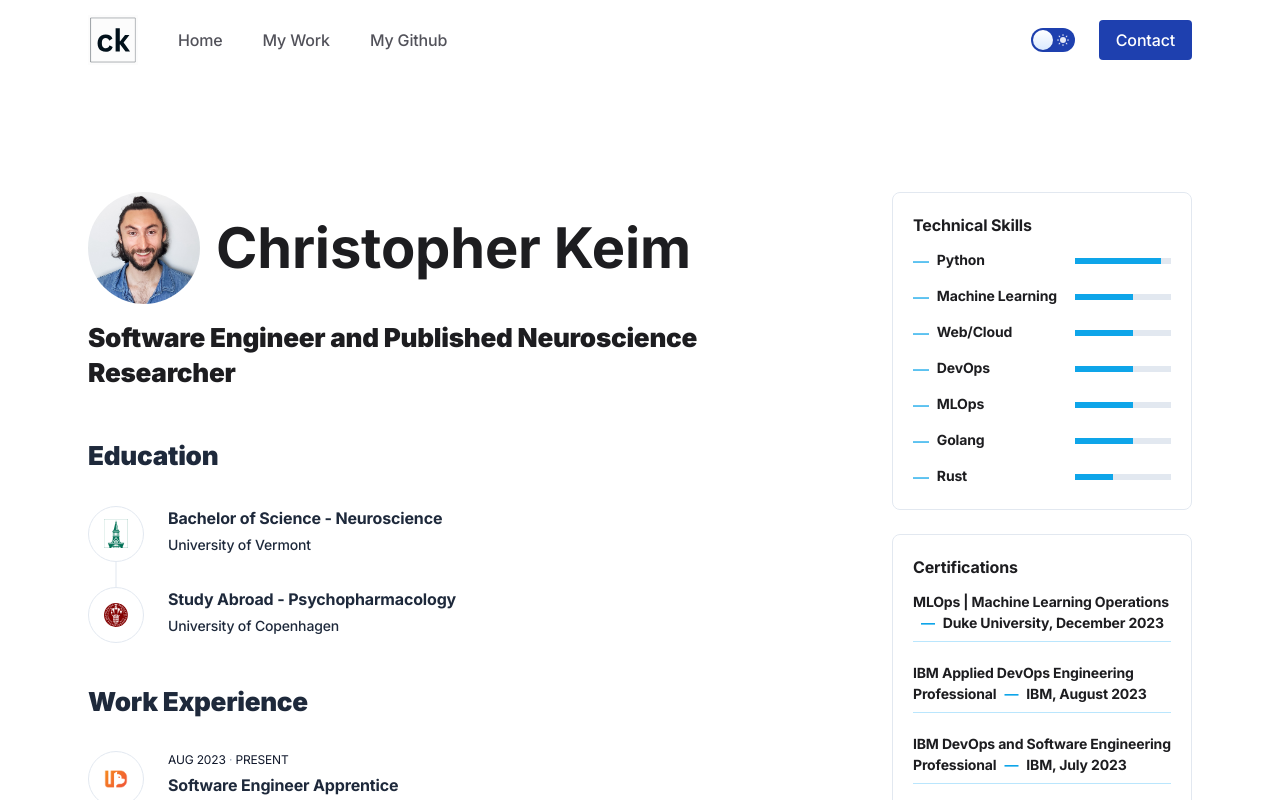
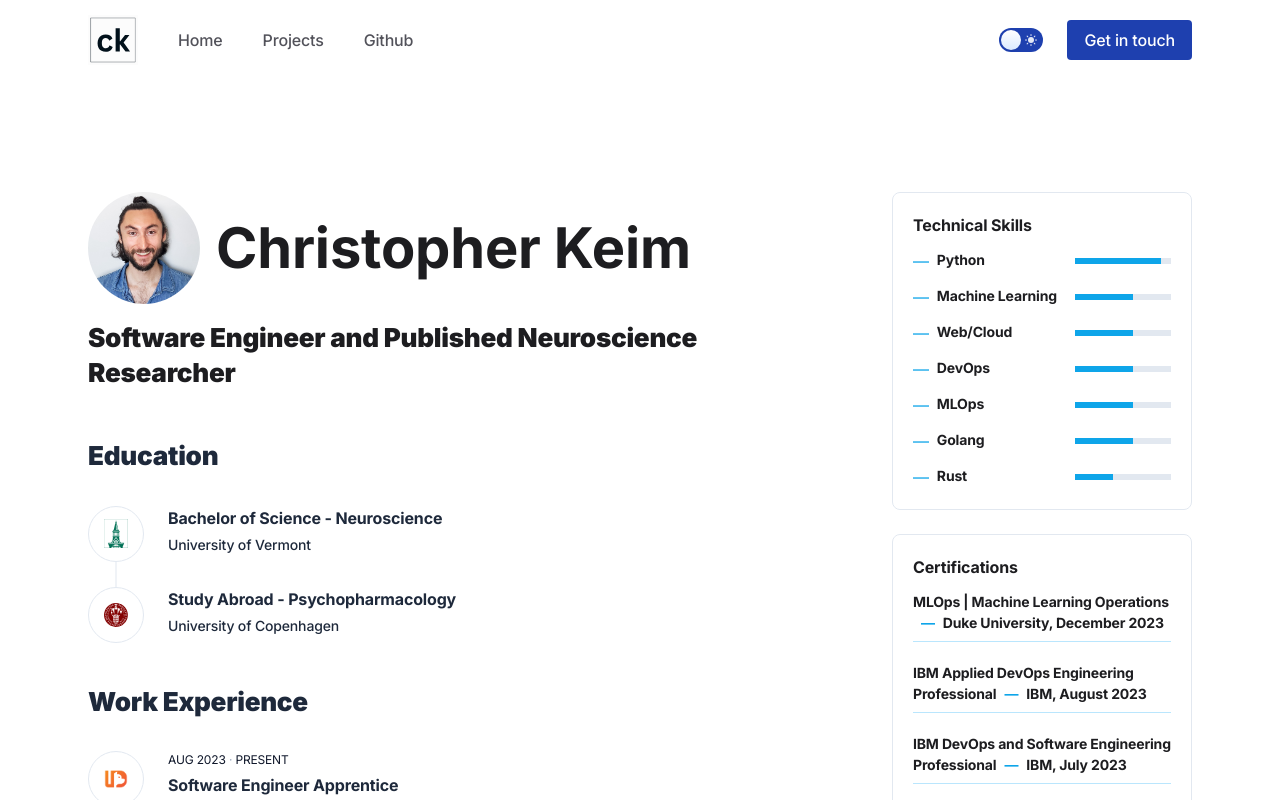
Before and after one commit to christopherkeim/christopherkeim-xyz, a Next.js app: page / in a window 1280 px wide. Shown: the top 800 px of the page. Built offline with nearby package versions, Linux system fonts and the light colour scheme.

Commit message:
Changed header link names.

```diff
--- a/components/ui/Header.tsx
+++ b/components/ui/Header.tsx
@@ -5,11 +5,11 @@ import { MobileMenu } from "@/components/ui/MobileMenu";
 
 export function Header() {
   return (
-    <header className="absolute w-full z-30">
-      <div className="max-w-6xl mx-auto px-4 sm:px-6">
-        <div className="flex items-center justify-between h-20">
+    <header className="absolute z-30 w-full">
+      <div className="mx-auto max-w-6xl px-4 sm:px-6">
+        <div className="flex h-20 items-center justify-between">
           {/* Site branding */}
-          <div className="shrink-0 mr-5">
+          <div className="mr-5 shrink-0">
             <Link
               href="/"
               className="block"
@@ -26,7 +26,7 @@ export function Header() {
               <li>
                 <Link
                   href="/"
-                  className="text-gray-600 hover:text-gray-900 dark:text-gray-300 dark:hover:text-gray-100 px-5 py-2 flex items-center transition duration-150 ease-in-out"
+                  className="flex items-center px-5 py-2 text-gray-600 transition duration-150 ease-in-out hover:text-gray-900 dark:text-gray-300 dark:hover:text-gray-100"
                 >
                   Home
                 </Link>
@@ -34,9 +34,9 @@ export function Header() {
               <li>
                 <Link
                   href="/projects"
-                  className="text-gray-600 hover:text-gray-900 dark:text-gray-300 dark:hover:text-gray-100 px-5 py-2 flex items-center transition duration-150 ease-in-out"
+                  className="flex items-center px-5 py-2 text-gray-600 transition duration-150 ease-in-out hover:text-gray-900 dark:text-gray-300 dark:hover:text-gray-100"
                 >
-                  My Work
+                  Projects
                 </Link>
               </li>
               <li>
@@ -44,9 +44,9 @@ export function Header() {
                   href="https://github.com/christopherkeim"
                   referrerPolicy="no-referrer"
                   target="_blank"
-                  className="text-gray-600 hover:text-gray-900 dark:text-gray-300 dark:hover:text-gray-100 px-5 py-2 flex items-center transition duration-150 ease-in-out"
+                  className="flex items-center px-5 py-2 text-gray-600 transition duration-150 ease-in-out hover:text-gray-900 dark:text-gray-300 dark:hover:text-gray-100"
                 >
-                  My Github
+                  Github
                 </Link>
               </li>
             </ul>
@@ -55,13 +55,13 @@ export function Header() {
             <ThemeToggle className="ml-3" />
 
             {/* Desktop CTA on the right */}
-            <ul className="flex justify-end flex-wrap items-center">
+            <ul className="flex flex-wrap items-center justify-end">
               <li>
                 <Link
                   href="/contact"
-                  className="btn-sm text-white bg-blue-800 hover:bg-blue-700 ml-6"
+                  className="btn-sm ml-6 bg-blue-800 text-white hover:bg-blue-700"
                 >
-                  Contact
+                  Get in touch
                 </Link>
               </li>
             </ul>
```
